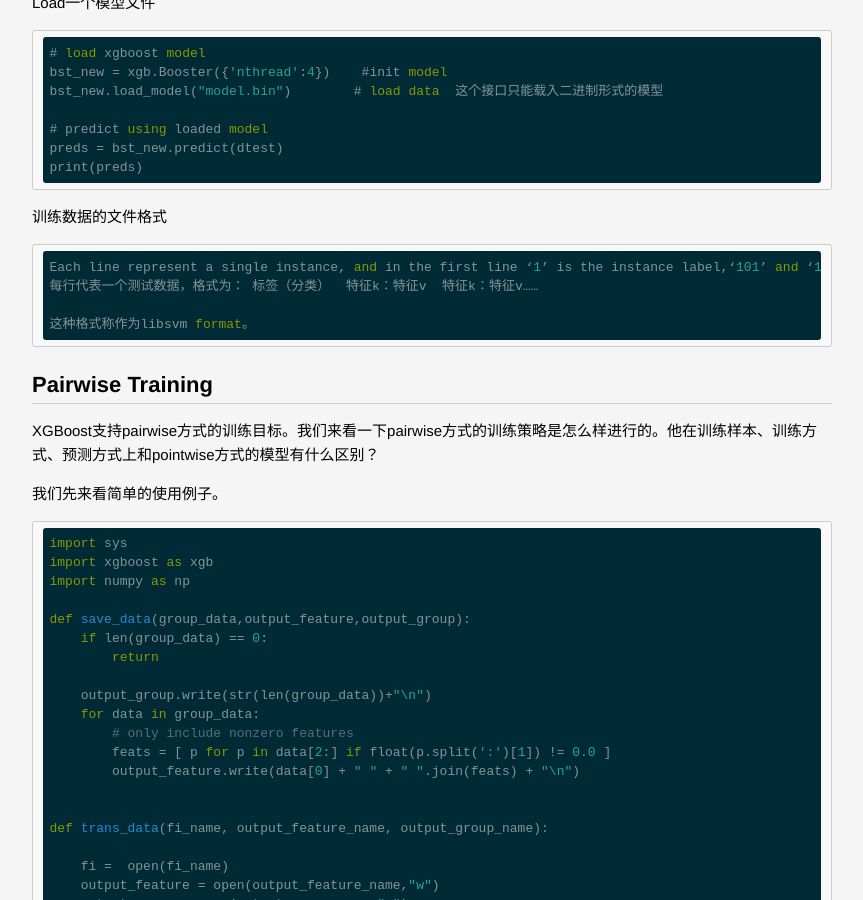
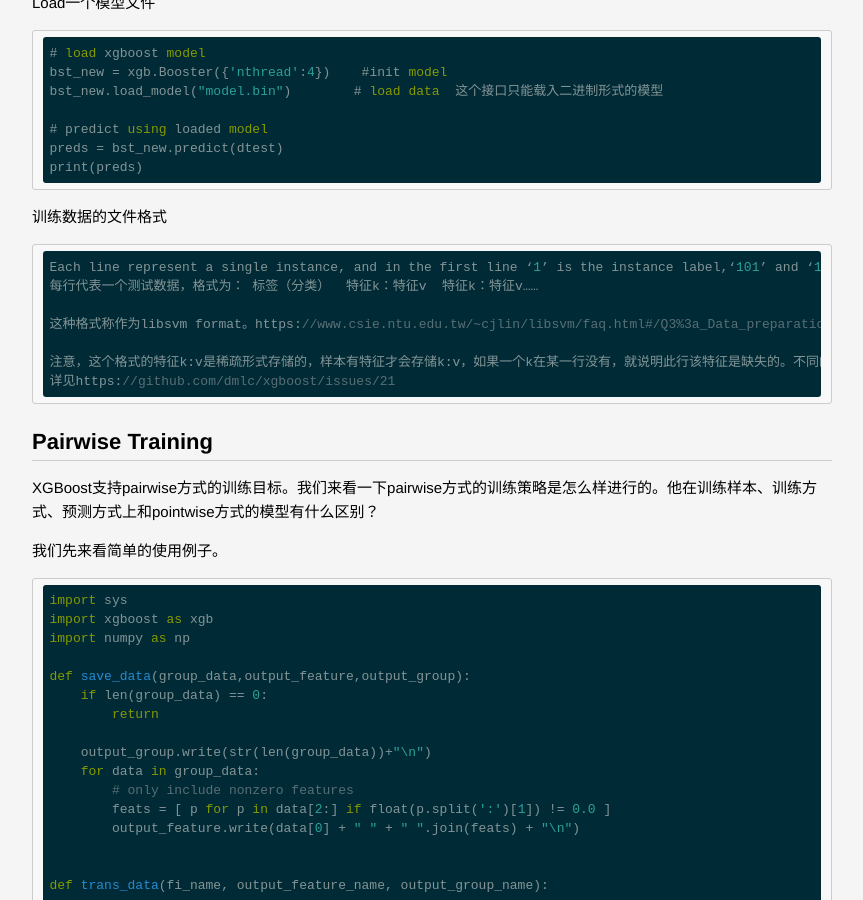
Before and after one commit to lucky521/blog, a Jekyll site: the page built from _posts/2018-03-25-boosting.markdown, in a window 1280 px wide and 900 px high, scrolled down 2815 px. Shown: the whole window, without its empty margins (208-1071 px from the left). Built offline with Jekyll 4.4.1, drawn with Linux system fonts in a browser that asks for light colours.

Commit message:
update blog

````diff
--- a/_posts/2016-12-28-scikit-learn.markdown
+++ b/_posts/2016-12-28-scikit-learn.markdown
@@ -65,6 +65,8 @@ The first element of each line can be used to store a target variable to predict
       0 0:0.2 1:0.3
 ```
 
+详见https://www.csie.ntu.edu.tw/~cjlin/libsvm/faq.html#/Q3%3a_Data_preparation
+
 
 # sklearn做机器学习的一般流程
 
--- a/_posts/2018-03-25-boosting.markdown
+++ b/_posts/2018-03-25-boosting.markdown
@@ -127,7 +127,10 @@ Load一个模型文件
     Each line represent a single instance, and in the first line ‘1’ is the instance label,‘101’ and ‘102’ are feature indices, ‘1.2’ and ‘0.03’ are feature values.
     每行代表一个测试数据，格式为： 标签（分类）  特征k：特征v  特征k：特征v……
 
-    这种格式称作为libsvm format。
+    这种格式称作为libsvm format。https://www.csie.ntu.edu.tw/~cjlin/libsvm/faq.html#/Q3%3a_Data_preparation
+
+    注意，这个格式的特征k:v是稀疏形式存储的，样本有特征才会存储k:v，如果一个k在某一行没有，就说明此行该特征是缺失的。不同的训练框架的处理可能不太一致，有些框架会把缺失的特征当做0，xgboost会把它作为缺失值missing。如果在文件里存储的v为0，那么框架也可能会认为这是一个缺失值。
+    详见https://github.com/dmlc/xgboost/issues/21
 
 
 ## Pairwise Training
````
